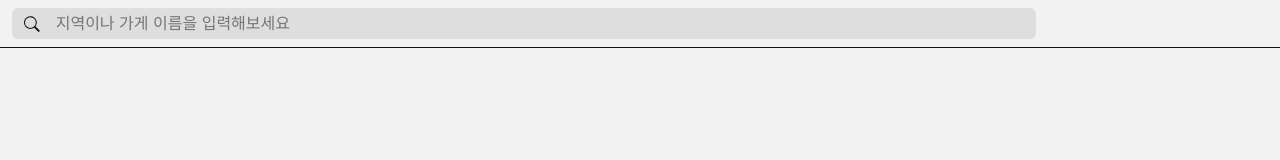
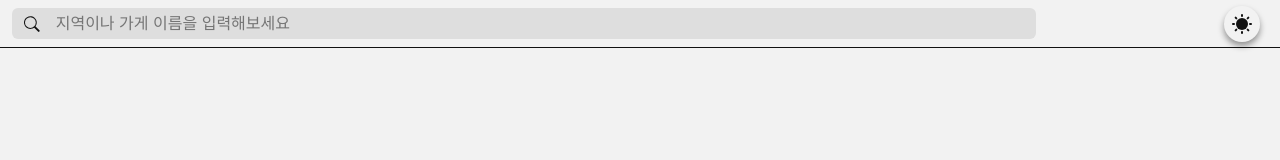
Before and after one commit to hamelln/beermap, a Next.js app in the folder client/: page /breweries in a window 1280 px wide. Shown: the top 160 px of the page. Built offline with nearby package versions, Linux system fonts and the light colour scheme.

Commit message:
feat: 다크 모드 버튼 추가

```diff
--- a/client/app/layout.tsx
+++ b/client/app/layout.tsx
@@ -1,5 +1,6 @@
 import "./normalize.scss";
 import "./global.scss";
+import ThemeButton from "./theme-button/ThemeButton";
 
 export const metadata = {
   title: "Next.js",
@@ -13,7 +14,10 @@ export default function RootLayout({
 }) {
   return (
     <html lang="en">
-      <body suppressHydrationWarning={true}>{children}</body>
+      <body suppressHydrationWarning={true}>
+        <ThemeButton />
+        {children}
+      </body>
     </html>
   );
 }
--- /dev/null
+++ b/client/app/theme-button/ThemeButton.module.scss
@@ -0,0 +1,25 @@
+.main {
+  position: fixed;
+  right: 20px;
+  top: 6px;
+  z-index: 999999;
+  background-color: var(--color-background-level-2);
+  border-radius: 40px;
+  box-shadow: 0 4px 6px 0 hsla(0, 0%, 0%, 0.4);
+  transition: all 0.3s;
+  & > div {
+    display: flex;
+    justify-content: center;
+    align-items: center;
+    width: 36px;
+    height: 36px;
+    transition: all 0.3s;
+
+    & svg {
+      width: 24px;
+      height: 24px;
+      fill: var(--color-font-primary);
+      transition: fill 0.3s;
+    }
+  }
+}
--- /dev/null
+++ b/client/app/theme-button/ThemeButton.tsx
@@ -0,0 +1,37 @@
+"use client";
+
+import React, { useEffect, useState } from "react";
+import S from "./ThemeButton.module.scss";
+import SunIcon from "../icons/SunIcon";
+import MoonIcon from "../icons/MoonIcon";
+
+const ThemeButton = () => {
+  const savedTheme = localStorage.getItem("theme") ?? "light";
+  const [theme, setTheme] = useState<string>(savedTheme);
+
+  const changeTheme = () => {
+    document.body.setAttribute("data-theme", theme);
+  };
+
+  const handleTheme = () => {
+    if (theme === "light") {
+      setTheme("dark");
+      localStorage.setItem("theme", "dark");
+    } else {
+      setTheme("light");
+      localStorage.removeItem("theme");
+    }
+  };
+
+  useEffect(() => {
+    changeTheme();
+  }, [theme]);
+
+  return (
+    <div className={S.main} onClick={handleTheme}>
+      <div>{theme && theme === "light" ? <SunIcon /> : <MoonIcon />}</div>
+    </div>
+  );
+};
+
+export default ThemeButton;
```
